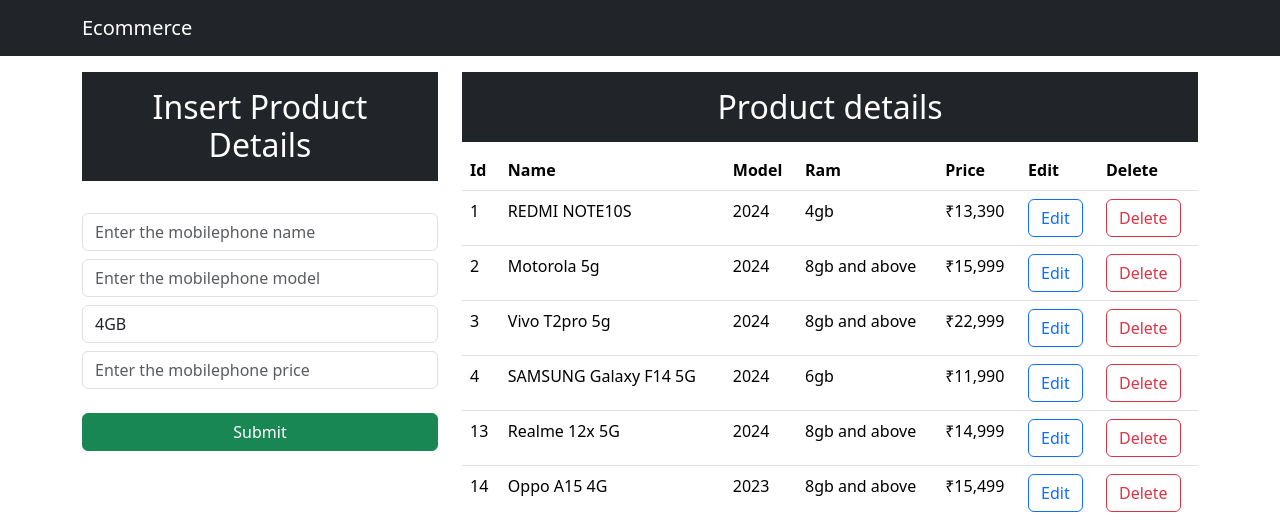
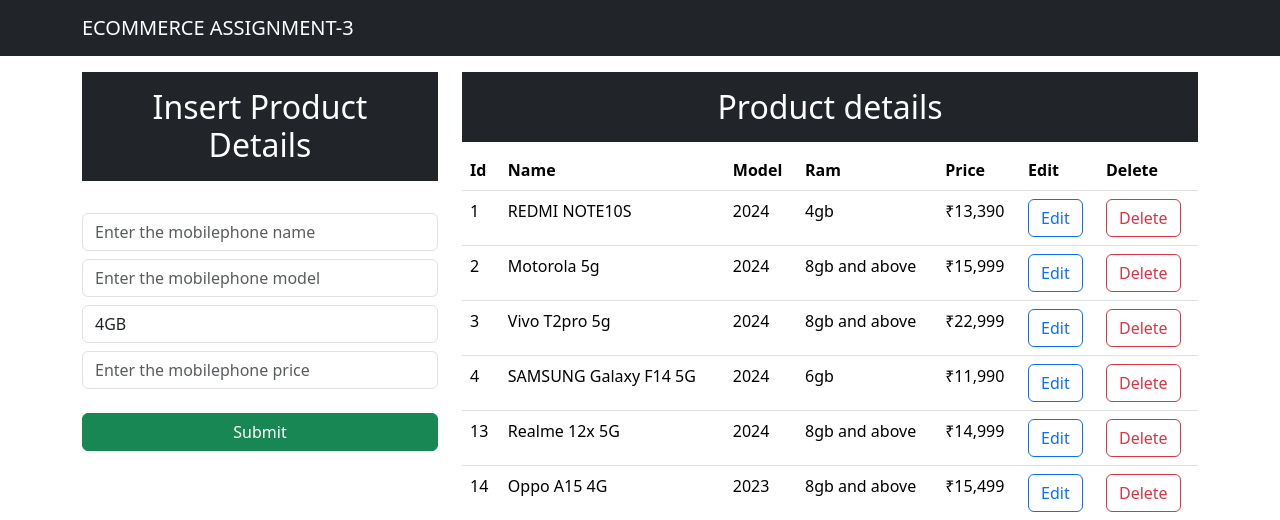
Before and after one commit to Thrinadhsaivarma/Ecommerce-Application, a Django app: page / in a window 1280 px wide. Shown: the top 520 px of the page. Run offline with Django 4.2, Linux system fonts and the light colour scheme; data comes from the database, SQL or seed files in the repository; both versions use the stored data as it was after the commit.

Commit message:
first commit

```diff
--- a/templates/edit.html
+++ b/templates/edit.html
@@ -9,7 +9,7 @@
 <body>
     <nav class="navbar navbar-expand-lg navbar-dark bg-dark">
         <div class="container">
-        <a class="navbar-brand" href="#">Ecommerce</a>
+        <a class="navbar-brand" href="#">ECOMMERCE ASSIGNMENT-3</a>
     </div>
     </nav>
     <div class="container mt-3">
--- a/templates/index.html
+++ b/templates/index.html
@@ -9,7 +9,7 @@
 <body>
     <nav class="navbar navbar-expand-lg navbar-dark bg-dark">
         <div class="container">
-        <a class="navbar-brand" href="#">Ecommerce</a>
+        <a class="navbar-brand" href="#">ECOMMERCE ASSIGNMENT-3</a>
     </div>
     </nav>
     <div class="container mt-3">
```
Also changed, not shown: db.sqlite3.
